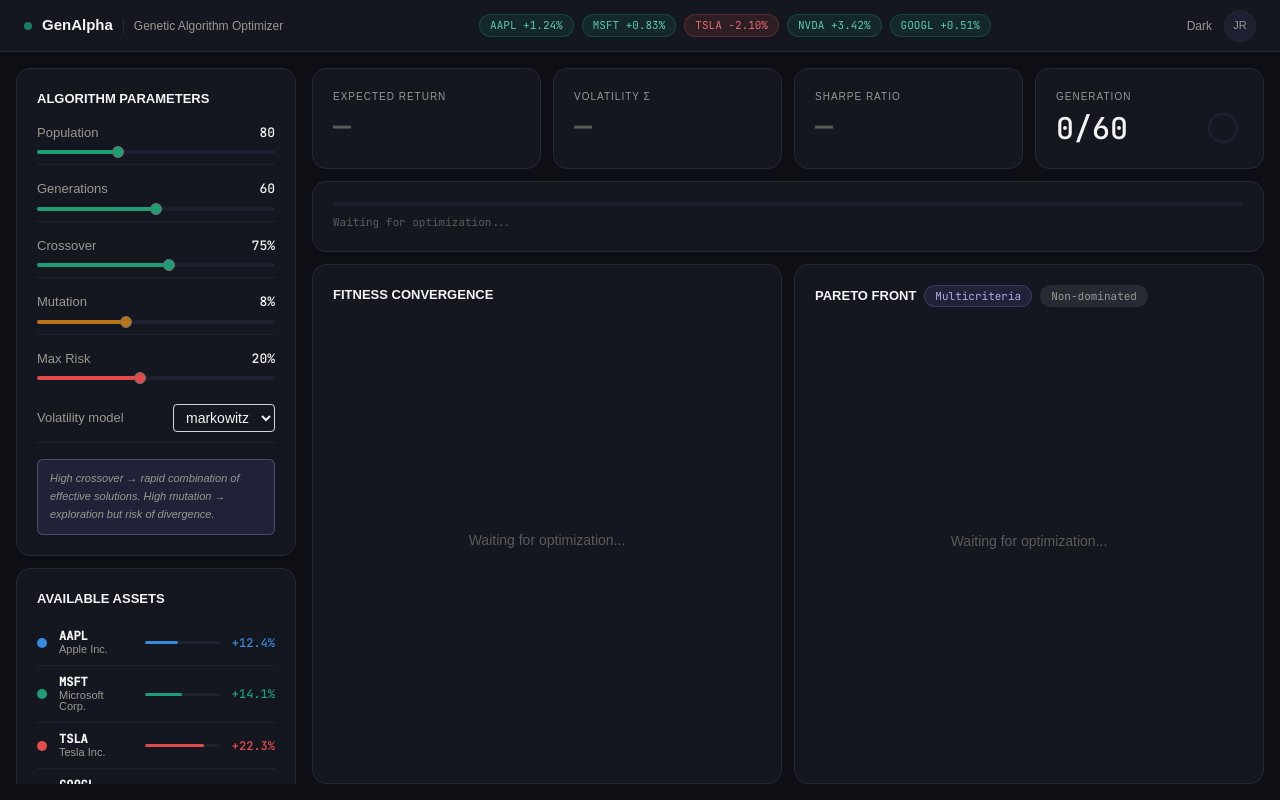
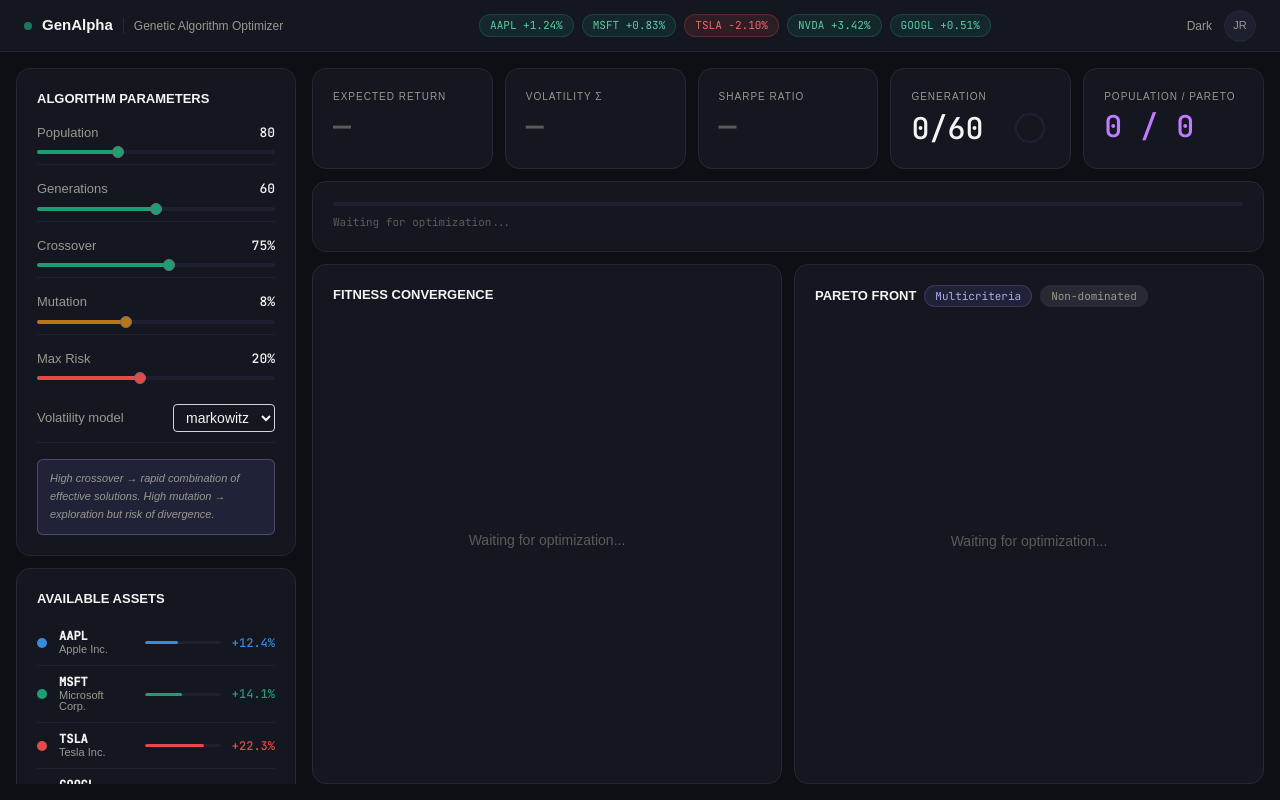
Before and after one commit to sanzouh/GenAlpha, a React (Vite) app: page / in a window 1280 px wide. Built offline with nearby package versions, Linux system fonts and the light colour scheme.

Commit message:
feat(metrics): display population and pareto counts

```diff
--- a/src/App.tsx
+++ b/src/App.tsx
@@ -66,6 +66,8 @@ export default function App() {
 						sharpe={best?.sharpe ?? null}
 						generation={generation}
 						maxGenerations={params.generations}
+						populationSize={population.length}
+						paretoSize={paretoFront.length}
 					/>
 					<ProgressBar
 						generation={generation}
--- a/src/components/MetricsBar.tsx
+++ b/src/components/MetricsBar.tsx
@@ -4,6 +4,8 @@ interface MetricsBarProps {
 	sharpe: number | null;
 	generation: number;
 	maxGenerations: number;
+	populationSize: number;
+	paretoSize: number;
 }
 
 // Cercle de progression SVG pour la génération
@@ -71,6 +73,8 @@ export default function MetricsBar({
 	sharpe,
 	generation,
 	maxGenerations,
+	populationSize,
+	paretoSize,
 }: MetricsBarProps) {
 	// Tant que l'algo n'a pas tourné, on affiche "—"
 	const fmt = (v: number | null, decimals: number, suffix = "") =>
@@ -103,6 +107,11 @@ export default function MetricsBar({
 				{/* Le ring SVG s'affiche uniquement quand l'algo tourne */}
 				<GenerationRing current={generation} max={maxGenerations} />
 			</MetricCard>
+			<MetricCard
+				label="Population / Pareto"
+				value={`${populationSize} / ${paretoSize}`}
+				valueClass="text-purple-400"
+			/>
 		</div>
 	);
 }
```
